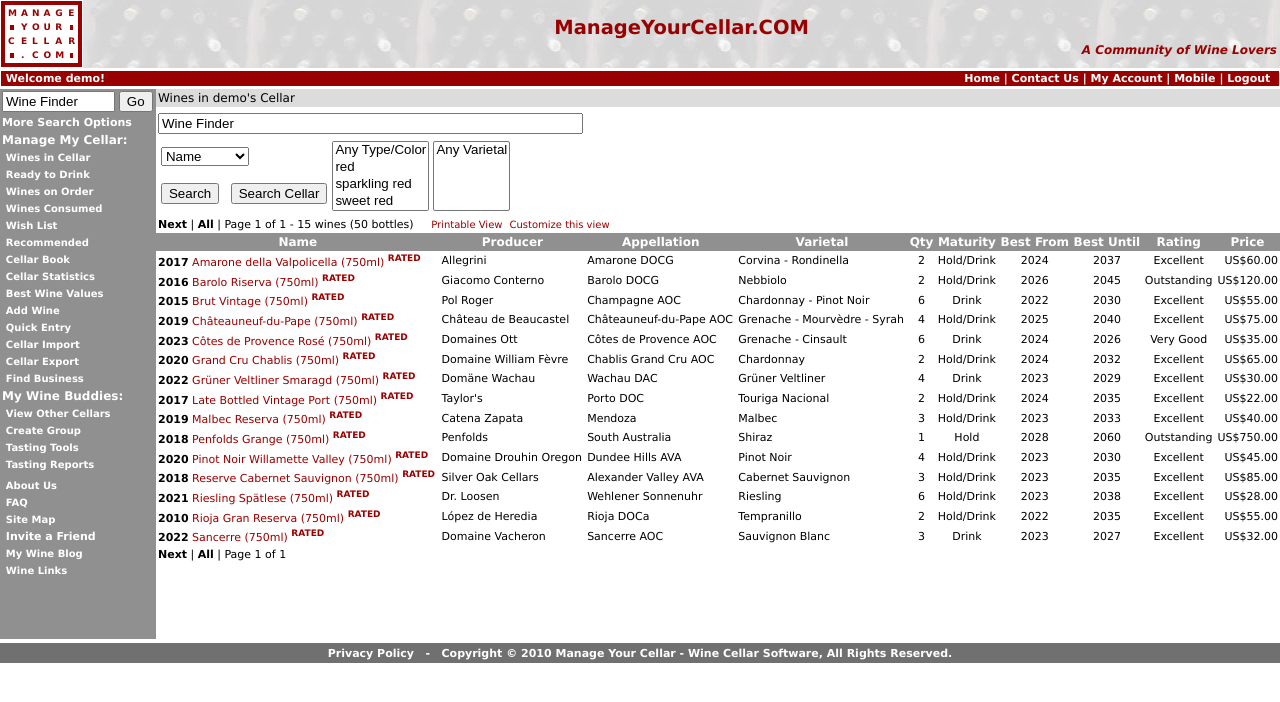
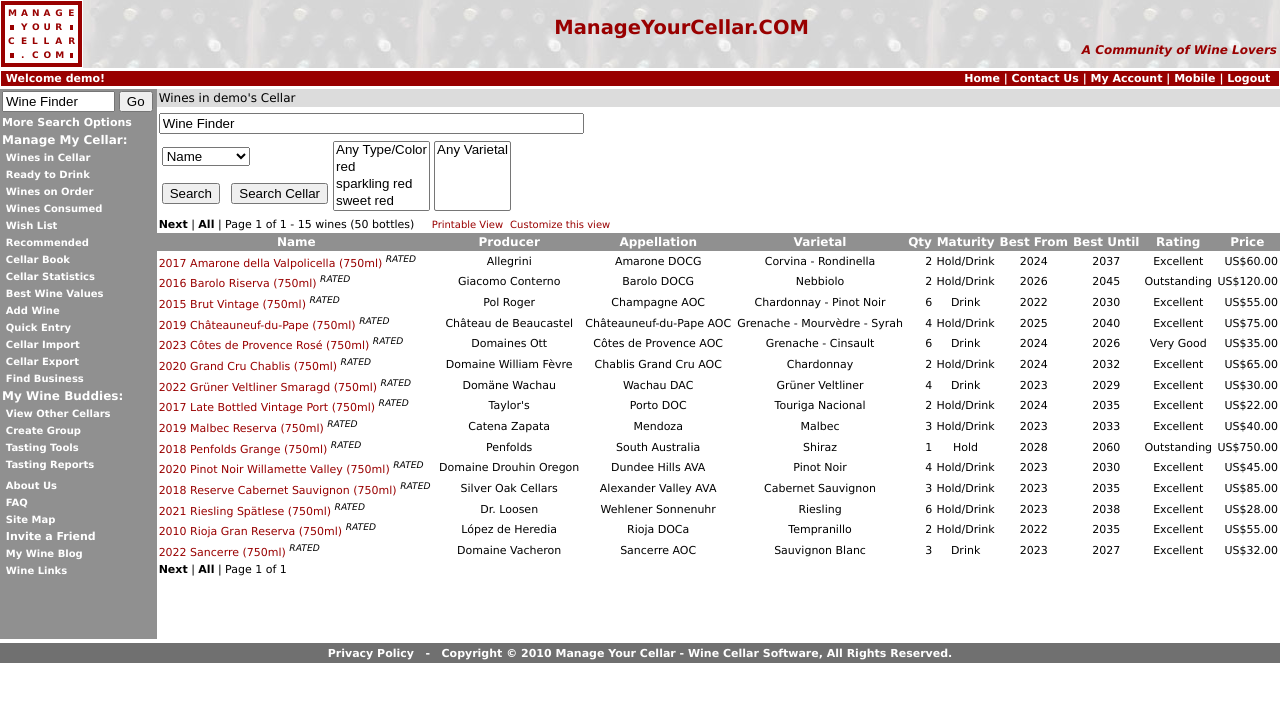
Before and after one commit to benjaminsklar/wine-cellar-manager, a Flask app: page /cellar in a window 1280 px wide. Shown: the top 702 px of the page. Run offline with Flask 3, Linux system fonts and the light colour scheme; a user stored in the database is signed in; some libraries are stand-ins or nearby versions.

Commit message:
Fix cellar/on-order pages to exactly match original site
- Fix cell alignments: Producer/Appellation/Varietal align="center",
  Qty align="right", Name align="left" (matching original exactly)
- Fix RATED label: now <sup><font color="black"><i>RATED</i></font></sup>
  inside the <a> tag, matching original format
- Wine name format: vintage inside the link, matching original layout
- On Order page: only 7 columns (no Maturity/Best From/Best Until),
  matching the original which doesn't show those for on-order wines
- Add 2 wines on order from original site data:
  2007 Viticcio Chianti Classico (qty 3, $21.99)
  2001 Mumm Napa Sparkling Pinot Noir (qty 3, $29.99)
- Update seed.py to include on-order wines for bread user
- Ready to Drink page: same alignment fixes

Co-authored-by: Cursor <cursoragent@cursor.com>

```diff
--- a/seed.py
+++ b/seed.py
@@ -624,8 +624,42 @@ def _seed_bread_user():
                     w.drink_from, w.drink_to = v + 2, v + 8
             window_count += 1
 
+    # Add the 2 wines on order (matching manageyourcellar.com data for user bread)
+    on_order_wines = [
+        {
+            'name': 'Viticcio Chianti Classico',
+            'producer': 'Fattoria Viticcio',
+            'vintage': 2007,
+            'wine_type': 'Red',
+            'appellation': 'Chianti Classico',
+            'varietal1': 'Sangiovese',
+            'size_ml': 750,
+            'quantity': 3,
+            'price': 21.99,
+            'status': 'cellar',
+            'on_order': True,
+        },
+        {
+            'name': 'Mumm Napa Sparkling Pinot Noir',
+            'producer': 'Mumm Napa',
+            'vintage': 2001,
+            'wine_type': 'Sparkling',
+            'appellation': 'Los Carneros',
+            'varietal1': 'Pinot Noir',
+            'size_ml': 750,
+            'quantity': 3,
+            'price': 29.99,
+            'status': 'cellar',
+            'on_order': True,
+        },
+    ]
+    for ow in on_order_wines:
+        wine = Wine(user_id=user.id, **ow)
+        db.session.add(wine)
+
     db.session.commit()
     print(f"  - Set ratings for {rating_count} wines, drink windows for {window_count} wines")
+    print(f"  - Added {len(on_order_wines)} wines on order")
 
 
 def _add_note(wine_id, user_id, notes_text):
--- a/templates/cellar.html
+++ b/templates/cellar.html
@@ -84,6 +84,15 @@
 <table cellpadding="2" cellspacing="0" border="0" width="100%" onclick="sortColumnWithHold(event)">
 <thead>
 <tr class="subhead">
+{% if status == 'on_order' %}
+    <td type="String" class="subhead">Name</td>
+    <td type="String" class="subhead">Producer</td>
+    <td type="String" class="subhead">Appellation</td>
+    <td type="String" class="subhead">Varietal</td>
+    <td type="Number" class="subhead">Qty</td>
+    <td type="String" class="subhead" nowrap>Rating</td>
+    <td type="String" class="subhead">Price</td>
+{% else %}
     <td type="String" class="subhead">Name</td>
     <td type="String" class="subhead">Producer</td>
     <td type="String" class="subhead">Appellation</td>
@@ -94,23 +103,42 @@
     <td type="Number" class="subhead" nowrap>Best Until</td>
     <td type="String" class="subhead" nowrap>Rating</td>
     <td type="String" class="subhead">Price</td>
+{% endif %}
 </tr>
 </thead>
 <tbody>
 {% for wine in wines %}
-<tr class="{{ 'odditem' if loop.index is odd else 'evenitem' }}">
-    <td>
-        {% if wine.vintage %}<b>{{ wine.vintage }}</b> {% endif %}<a href="{{ url_for('wine_detail', wine_id=wine.id) }}">{{ wine.name }} ({{ wine.size_ml or 750 }}ml)</a>{% if wine.has_rating %} <span style="font-size:9px;vertical-align:super;color:#990000;font-weight:bold;">RATED</span>{% endif %}
+<tr class="evenitem">
+{% if status == 'on_order' %}
+    <td align="left">
+<a href="{{ url_for('wine_detail', wine_id=wine.id) }}">{{ wine.vintage or '' }}
+{{ wine.name }}
+({{ wine.size_ml or 750 }}ml){% if wine.has_rating %}
+<sup><font color="black"><i>RATED</i></font></sup>{% endif %}</a>
     </td>
-    <td>{{ wine.producer }}</td>
-    <td>{{ wine.appellation or '' }}</td>
-    <td>{{ wine.varietals_display or '' }}</td>
-    <td style="text-align:center;">{{ wine.quantity }}</td>
-    <td style="text-align:center;">{{ wine.maturity_display or '' }}</td>
-    <td style="text-align:center;">{% if wine.drink_from %}{{ wine.drink_from }}{% else %}n/a{% endif %}</td>
-    <td style="text-align:center;">{% if wine.drink_to %}{{ wine.drink_to }}{% else %}n/a{% endif %}</td>
-    <td style="text-align:center;">{{ wine.rating_text }}</td>
-    <td style="text-align:right;white-space:nowrap;">{% if wine.price %}US${{ "%.2f"|format(wine.price) }}{% else %}n/a{% endif %}</td>
+    <td align="center">{{ wine.producer }}</td>
+    <td align="center">{{ wine.appellation or '' }}</td>
+    <td align="center">{{ wine.varietals_display or '' }}</td>
+    <td align="right">{{ wine.quantity }}</td>
+    <td align="center">{{ wine.rating_text }}</td>
+    <td align="right">{% if wine.price %}US${{ "%.2f"|format(wine.price) }}{% else %}n/a{% endif %}</td>
+{% else %}
+    <td align="left">
+<a href="{{ url_for('wine_detail', wine_id=wine.id) }}">{{ wine.vintage or '' }}
+{{ wine.name }}
+({{ wine.size_ml or 750 }}ml){% if wine.has_rating %}
+<sup><font color="black"><i>RATED</i></font></sup>{% endif %}</a>
+    </td>
+    <td align="center">{{ wine.producer }}</td>
+    <td align="center">{{ wine.appellation or '' }}</td>
+    <td align="center">{{ wine.varietals_display or '' }}</td>
+    <td align="right">{{ wine.quantity }}</td>
+    <td align="center">{{ wine.maturity_display or '' }}</td>
+    <td align="center">{% if wine.drink_from %}{{ wine.drink_from }}{% else %}n/a{% endif %}</td>
+    <td align="center">{% if wine.drink_to %}{{ wine.drink_to }}{% else %}n/a{% endif %}</td>
+    <td align="center">{{ wine.rating_text }}</td>
+    <td align="right">{% if wine.price %}US${{ "%.2f"|format(wine.price) }}{% else %}n/a{% endif %}</td>
+{% endif %}
 </tr>
 {% endfor %}
 </tbody>
```
Also changed, not shown: templates/ready.html (+15 -12 lines).
